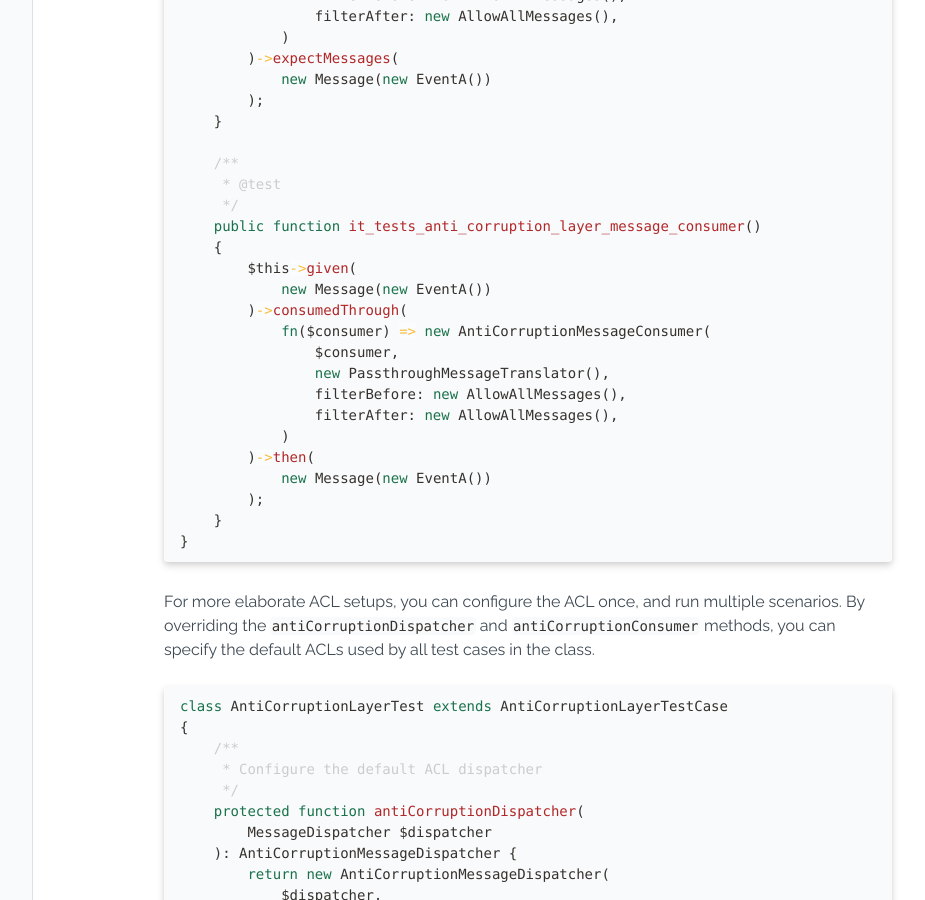
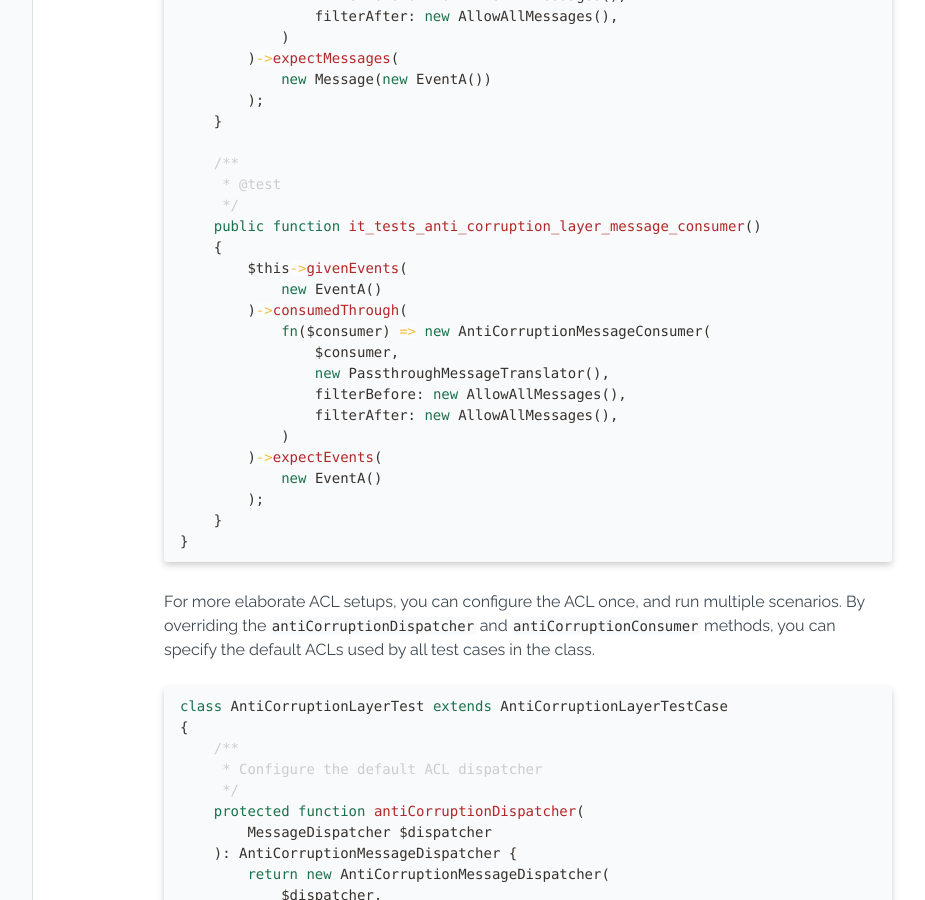
Before and after one commit to EventSaucePHP/EventSauce, a Jekyll site: the page built from docs/docs/advanced/anti-corruption-layer.md, in a window 1280 px wide and 900 px high, scrolled down 4959 px. Shown: the whole window, without its empty margins (257-1182 px from the left). Built offline with Jekyll 4.4.1, drawn with Linux system fonts in a browser that asks for light colours; comment, search, counter and statistics services are not loaded.

Commit message:
Corrected method call in docs

```diff
--- a/docs/docs/advanced/anti-corruption-layer.md
+++ b/docs/docs/advanced/anti-corruption-layer.md
@@ -250,8 +250,8 @@ class AntiCorruptionLayerTest extends AntiCorruptionLayerTestCase
      */
     public function it_tests_anti_corruption_layer_message_consumer()
     {
-        $this->given(
-            new Message(new EventA())
+        $this->givenEvents(
+            new EventA()
         )->consumedThrough(
             fn($consumer) => new AntiCorruptionMessageConsumer(
                 $consumer,
@@ -259,8 +259,8 @@ class AntiCorruptionLayerTest extends AntiCorruptionLayerTestCase
                 filterBefore: new AllowAllMessages(),
                 filterAfter: new AllowAllMessages(),
             )
-        )->then(
-            new Message(new EventA())
+        )->expectEvents(
+            new EventA()
         );
     }
 }
```
